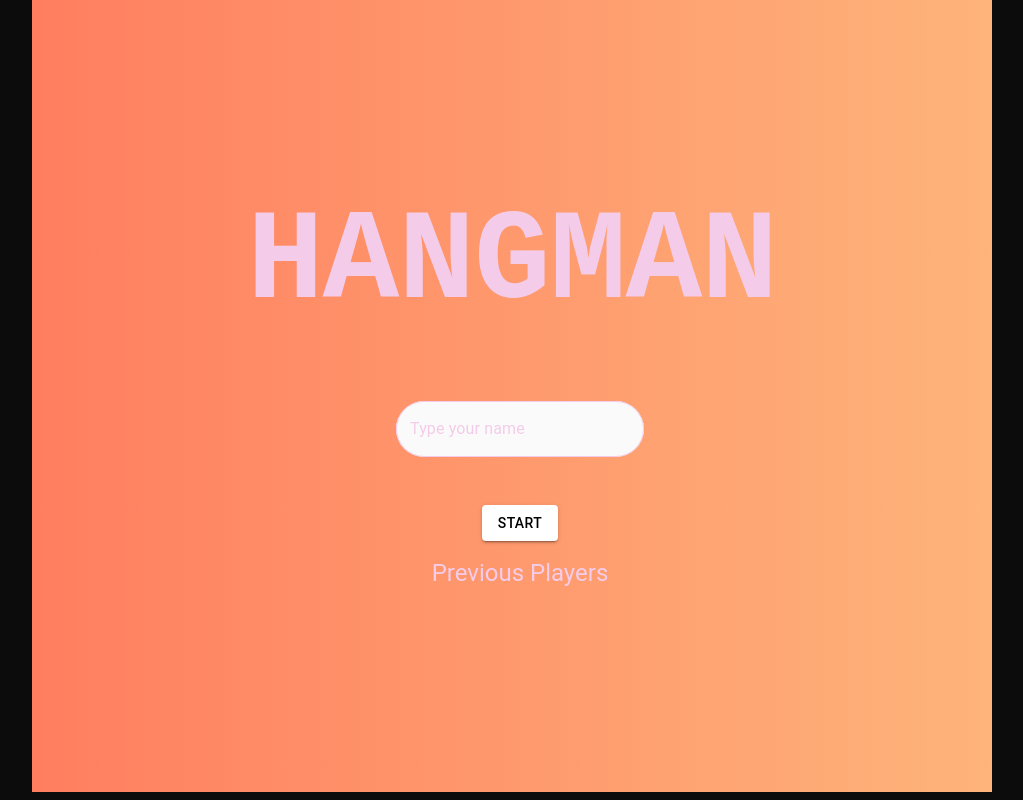
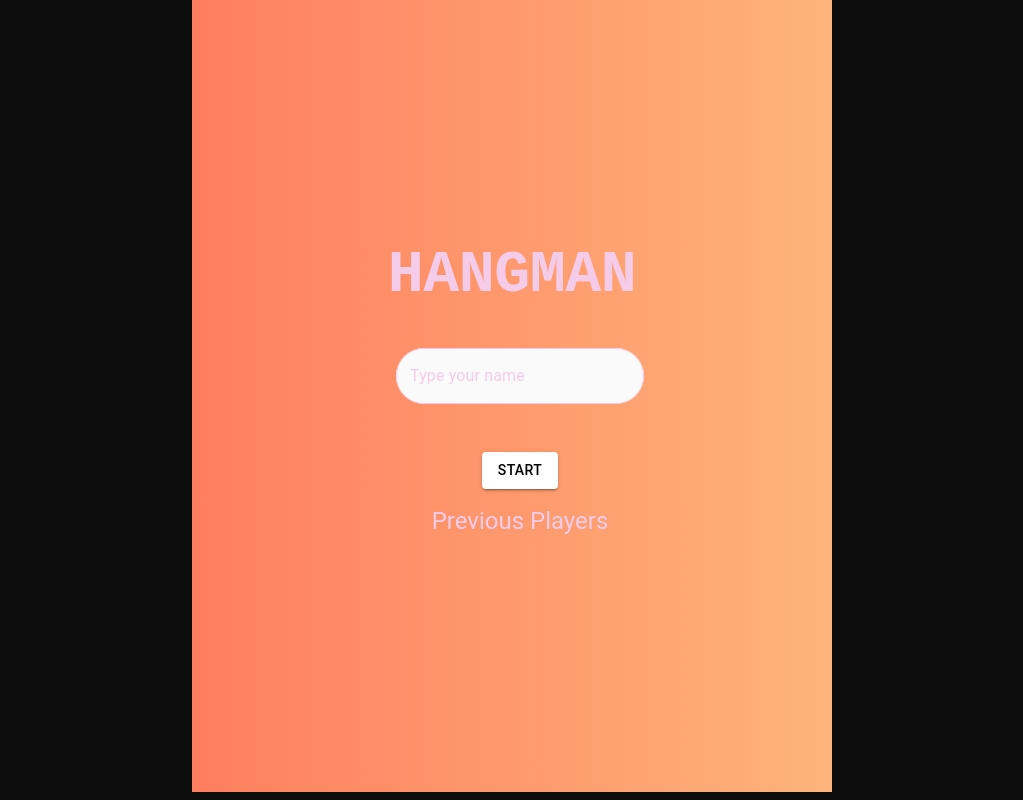
Before and after one commit to cbalsemao/hangman-game, a React (Create React App) app: page / in a window 1280 px wide. Shown: the whole page, without its empty margins (120-1143 px from the left). Built offline with nearby package versions, Linux system fonts and the light colour scheme.

Commit message:
Merge branch 'main' of https://github.com/cbalsemao/hangman-game

```diff
--- a/src/App.tsx
+++ b/src/App.tsx
@@ -137,16 +137,12 @@ function App() {
                 sx={{
                   fontFamily: theme.typography.fontFamily,
                   fontWeight: 'bold',
-                  fontSize: { xs: '2rem', sm: '3rem', md: '4rem', lg: '8rem' },
                 }}
               >
                 Hangman
               </Typography>
             </TitleWrapper>
-            <Grid
-              item
-              sx={{ width: '100%', display: 'flex', justifyContent: 'center' }}
-            >
+            <Grid item>
               <TextField
                 id="outlined-basic"
                 label="Type your name"
@@ -201,6 +197,7 @@ function App() {
         {isGameInProgress(gameStatus) && (
           <Grid
             container
+            spacing={2}
             direction="column"
             justifyContent="center"
             alignItems="center"
@@ -216,47 +213,21 @@ function App() {
                 component="h1"
                 gutterBottom
                 align="center"
-                sx={{
-                  fontFamily: theme.typography.fontFamily,
-                  fontWeight: 'bold',
-                  fontSize: { xs: '2rem', sm: '3rem', md: '4rem', lg: '5rem' },
-                }}
               >
                 Hangman
               </Typography>
             </TitleWrapper>
-            <Box
-              sx={{
-                display: 'flex',
-                flexDirection: 'row',
-                justifyContent: 'center',
-                alignItems: 'center',
-              }}
-            >
-              <Box>
+            <MovieWrapper>
               <Typography variant="h4" component="p">
                 {HANGMAN_IMAGE[countdown]}
               </Typography>
-              </Box>
-              <MovieWrapper>
-                <Typography
-                  variant="h4"
-                  component="p"
-                  sx={{
-                    fontSize: {
-                      xs: '1.5rem',
-                      sm: '2rem',
-                      md: '2.5rem',
-                      lg: '3rem',
-                    },
-                    paddingBottom: 4,
-                  }}
-                >
+              <Typography variant="h5" component="p">
                 {getHiddenWord(secretWord, guessedLetters)}
               </Typography>
+            </MovieWrapper>
             <AlphabetWrapper container spacing={1}>
               {alphabet.map((letter) => (
-                    <Grid item key={letter} xs={2} sm={2}>
+                <Grid item key={letter} xs={4} sm={2}>
                   <Button
                     onClick={() => handleWordToGuess(letter)}
                     variant="contained"
@@ -271,8 +242,6 @@ function App() {
                 </Grid>
               ))}
             </AlphabetWrapper>
-              </MovieWrapper>
-            </Box>
           </Grid>
         )}
         {isGameEndedWin(gameStatus) && (
--- a/src/styles/styleguide.ts
+++ b/src/styles/styleguide.ts
@@ -63,24 +63,19 @@ export const ButtonWrapper = styled.div({
   flexDirection: 'column',
 });
 
-export const MovieWrapper = styled(Grid)({
+export const MovieWrapper = styled.div({
   display: 'flex',
   justifyContent: 'space-around',
   alignItems: 'center',
-
+  width: '40%',
   fontSize: '30px',
-  flexDirection: 'column',
-
-  '@media (max-width: 1000px)': {
-    flexDirection: 'column',
-  },
 });
 
 export const AlphabetWrapper = styled(Grid)({
   width: '500px',
   flexDirection: 'row',
   borderRadius: '42px',
-
+  padding: '25px',
   minWidth: '500px',
 });
 
--- a/src/utils/components.tsx
+++ b/src/utils/components.tsx
@@ -76,8 +76,8 @@ export const AppWrapper = ({ children }: { children: React.ReactNode }) => {
         flexDirection: 'column',
 
         backgroundColor: palette.black,
-        paddingRight: { xs: 2, sm: 3, md: 4, lg: 20 },
-        paddingLeft: { xs: 2, sm: 3, md: 4, lg: 20 },
+        paddingRight: { xs: 2, sm: 3, md: 4, lg: 40 },
+        paddingLeft: { xs: 2, sm: 3, md: 4, lg: 40 },
       }}
     >
       {children}
--- a/src/utils/utility.tsx
+++ b/src/utils/utility.tsx
@@ -1,15 +1,15 @@
-import { ReactElement } from 'react';
-import img0 from '../assets/img-hangman1.png';
-import img1 from '../assets/img-hangman2.png';
-import img2 from '../assets/img-hangman3.png';
-import img3 from '../assets/img-hangman4.png';
-import img4 from '../assets/img-hangman5.png';
-import img5 from '../assets/img-hangman6.png';
-import img6 from '../assets/img-hangman7.png';
-import { HangmanSteps, Movies, Ranking } from './types';
-import { MOCK_MOVIES } from './movies';
+import { ReactElement } from "react";
+import img0 from "../assets/img-hangman1.png";
+import img1 from "../assets/img-hangman2.png";
+import img2 from "../assets/img-hangman3.png";
+import img3 from "../assets/img-hangman4.png";
+import img4 from "../assets/img-hangman5.png";
+import img5 from "../assets/img-hangman6.png";
+import img6 from "../assets/img-hangman7.png";
+import { HangmanSteps, Movies, Ranking } from "./types";
+import { MOCK_MOVIES } from "./movies";
 
-const HANGMAN_IMAGE_SIZE = { width: '300', height: '300' };
+const HANGMAN_IMAGE_SIZE = { width: "300", height: "300" };
 
 export const HANGMAN_IMAGE: Record<HangmanSteps, ReactElement> = {
   0: <img src={img6} {...HANGMAN_IMAGE_SIZE} />,
@@ -26,39 +26,39 @@ export const COUNTDOWN_START = 7;
 export const COUNTDOWN_END = 0;
 
 export const alphabet: string[] = [
-  'a',
-  'b',
-  'c',
-  'd',
-  'e',
-  'f',
-  'g',
-  'h',
-  'i',
-  'j',
-  'k',
-  'l',
-  'm',
-  'n',
-  'o',
-  'p',
-  'q',
-  'r',
-  's',
-  't',
-  'u',
-  'v',
-  'w',
-  'x',
-  'y',
-  'z',
+  "a",
+  "b",
+  "c",
+  "d",
+  "e",
+  "f",
+  "g",
+  "h",
+  "i",
+  "j",
+  "k",
+  "l",
+  "m",
+  "n",
+  "o",
+  "p",
+  "q",
+  "r",
+  "s",
+  "t",
+  "u",
+  "v",
+  "w",
+  "x",
+  "y",
+  "z",
 ];
 
 export enum GameStatus {
-  ToStart = 'ToStart',
-  InProgress = 'InProgress',
-  Win = 'Win',
-  Lose = 'Lose',
+  ToStart = "ToStart",
+  InProgress = "InProgress",
+  Win = "Win",
+  Lose = "Lose",
 }
 
 export const selectRandomMovie = (movies?: Movies) => {
@@ -69,11 +69,11 @@ export const selectRandomMovie = (movies?: Movies) => {
 
 export const getHiddenWord = (word: string, guessedLetters: string[]) => {
   return word
-    .split('')
+    .split("")
     .map((letter) =>
-      letter === ' ' ? ' ' : guessedLetters.includes(letter) ? letter : ' _ '
+      letter === " " ? " " : guessedLetters.includes(letter) ? letter : "-"
     )
-    .join('');
+    .join("");
 };
 
 export const isGameToStart = (gameStatus: GameStatus) => {
@@ -146,11 +146,11 @@ export const calculatePlayerTime = (initialTime: Date, finalTime: Date) => {
 };
 
 const compareFormattedDates = (dateA: string, dateB: string) => {
-  const aMinutes = parseInt(dateA.split('m')[0]);
-  const aSeconds = parseInt(dateA.split('m')[1].split('s')[0]);
+  const aMinutes = parseInt(dateA.split("m")[0]);
+  const aSeconds = parseInt(dateA.split("m")[1].split("s")[0]);
 
-  const bMinutes = parseInt(dateB.split('m')[0]);
-  const bSeconds = parseInt(dateB.split('m')[1].split('s')[0]);
+  const bMinutes = parseInt(dateB.split("m")[0]);
+  const bSeconds = parseInt(dateB.split("m")[1].split("s")[0]);
 
   const totalAseconds = aMinutes * 60 + aSeconds;
   const totalBseconds = bMinutes * 60 + bSeconds;
```
Lines whose indentation alone changed are shown as unchanged.
